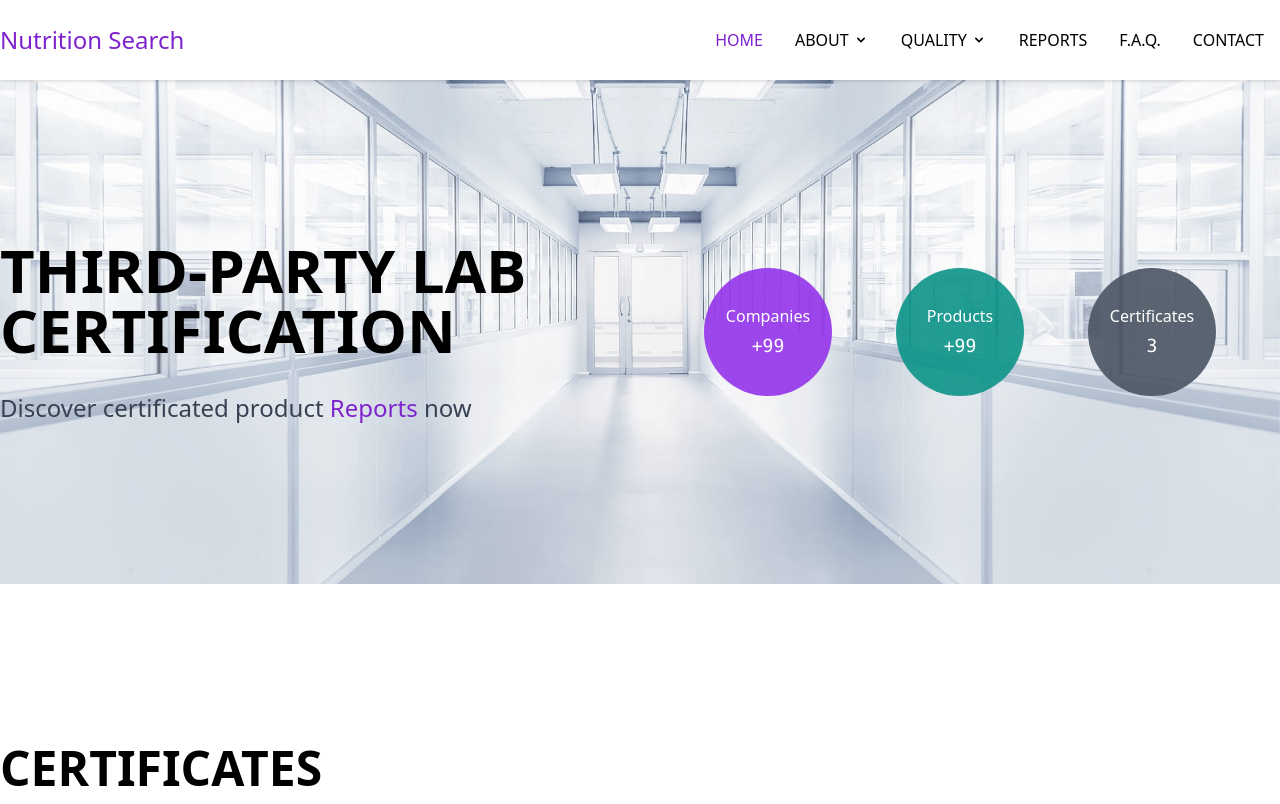
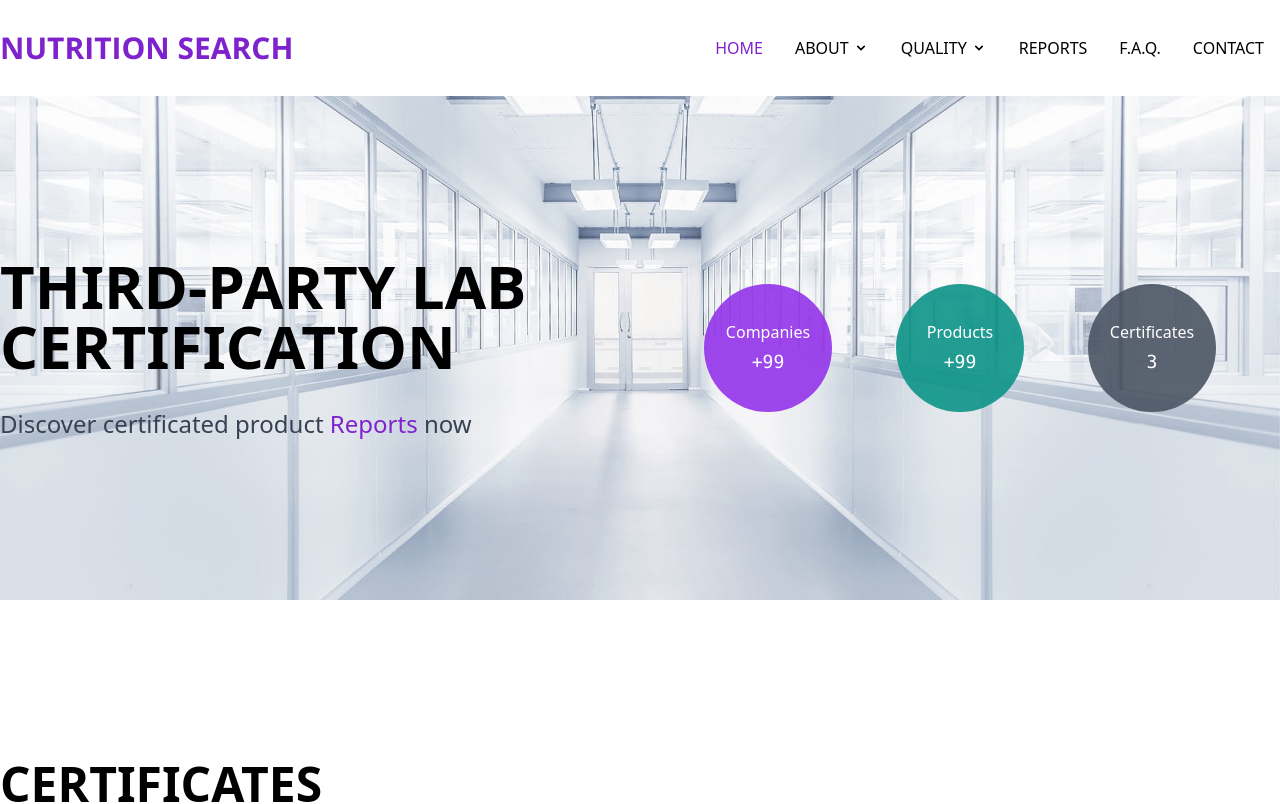
Before and after one commit to bedirhanyildirim/bedue, a Vue app: page / in a window 1280 px wide. Shown: the top 804 px of the page. Built offline with nearby package versions, Linux system fonts and the light colour scheme; no server answers.

Commit message:
feat: navbar shrink

```diff
--- a/index.html
+++ b/index.html
@@ -5,6 +5,9 @@
     <link rel="icon" href="/favicon.ico" />
     <meta name="viewport" content="width=device-width, initial-scale=1.0" />
     <title>bedue</title>
+    <link rel="preconnect" href="https://fonts.googleapis.com">
+    <link rel="preconnect" href="https://fonts.gstatic.com" crossorigin>
+    <link href="https://fonts.googleapis.com/css2?family=Open+Sans:wght@700&display=swap" rel="stylesheet">
   </head>
   <body>
     <div id="app"></div>
--- a/src/components/frontend/layout/navbar.vue
+++ b/src/components/frontend/layout/navbar.vue
@@ -1,12 +1,12 @@
 <template>
-    <header class="fixed top-0 left-0 right-0 h-20 z-10 bg-white flex justify-center items-center drop-shadow">
-      <div class="max-w-screen-xl w-full flex justify-between items-center">
-        <router-link to="/" class="text-2xl font-medium">
-          <span class="text-purple-700">Nutrition Search</span>
+    <header id="fe-header-nav" class="fixed top-0 left-0 right-0 h-24 z-10 bg-white flex justify-center items-center transition-all transform-gpu">
+      <div class="max-w-screen-xl w-full flex justify-between items-center h-full">
+        <router-link to="/" id="fe-header-logo" class="text-3xl font-medium">
+          <span class="text-purple-700 uppercase font-['Open_Sans']">Nutrition Search</span>
         </router-link>
-        <div class="bg-white flex flex-row">
+        <div class="bg-white flex flex-row h-full items-center">
           <router-link to="/" class="fe-nav-link">Home</router-link>
-          <div class="relative dropdown flex">
+          <div class="relative dropdown flex h-full">
             <router-link to="/about" class="fe-nav-link">
               <div class="flex flex-row items-center justify-between">
                 <span>About</span>
@@ -17,7 +17,7 @@
                 </span>
               </div>
             </router-link>
-            <ul class="absolute left-0 top-[80px] border w-auto bg-white hidden flex-col overflow-hidden transition-all">
+            <ul id="fe-navbar-dropdown-1" class="absolute left-0 top-[96px] border w-auto bg-white hidden flex-col overflow-hidden transition-all">
               <li>
                 <router-link to="/about/FORCCW" class="fe-nav-link-dropdown">What is FORCCW</router-link>
               </li>
@@ -29,7 +29,7 @@
               </li>
             </ul>
           </div>
-          <div class="relative dropdown flex">
+          <div class="relative dropdown flex h-full">
             <router-link to="/quality" class="fe-nav-link">
               <div class="flex flex-row items-center justify-between">
                 <span>Quality</span>
@@ -40,7 +40,7 @@
                 </span>
               </div>
             </router-link>
-            <ul class="absolute left-0 top-[80px] border w-auto bg-white hidden flex-col overflow-hidden transition-all">
+            <ul id="fe-navbar-dropdown-2" class="absolute left-0 top-[96px] border w-auto bg-white hidden flex-col overflow-hidden transition-all">
               <li class="border-b">
                 <router-link to="/quality/certificates" class="fe-nav-link-dropdown pb-2">
                   <div class="flex flex-row items-center justify-between">
@@ -82,7 +82,37 @@
 
 <script>
 export default {
-
+  created() {
+    window.addEventListener('scroll', this.handleScroll)
+  },
+  destroyed() {
+    window.removeEventListener('scroll', this.handleScroll)
+  },
+  methods: {
+    handleScroll: function(){
+      if (document.body.scrollTop > 80 || document.documentElement.scrollTop > 80) {
+        document.getElementById('fe-header-nav').classList.add('drop-shadow')
+        document.getElementById('fe-header-nav').classList.add('h-16')
+        document.getElementById('fe-header-nav').classList.remove('h-24')
+        document.getElementById('fe-header-logo').classList.add('text-xl')
+        document.getElementById('fe-header-logo').classList.remove('text-3xl')
+        document.getElementById('fe-navbar-dropdown-1').classList.add('top-[64px]')
+        document.getElementById('fe-navbar-dropdown-1').classList.remove('top-[96px]')
+        document.getElementById('fe-navbar-dropdown-2').classList.add('top-[64px]')
+        document.getElementById('fe-navbar-dropdown-2').classList.remove('top-[96px]')
+      } else {
+        document.getElementById('fe-header-nav').classList.remove('drop-shadow')
+        document.getElementById('fe-header-nav').classList.add('h-24')
+        document.getElementById('fe-header-nav').classList.remove('h-16')
+        document.getElementById('fe-header-logo').classList.add('text-3xl')
+        document.getElementById('fe-header-logo').classList.remove('text-xl')
+        document.getElementById('fe-navbar-dropdown-1').classList.add('top-[96px]')
+        document.getElementById('fe-navbar-dropdown-1').classList.remove('top-[64px]')
+        document.getElementById('fe-navbar-dropdown-2').classList.add('top-[96px]')
+        document.getElementById('fe-navbar-dropdown-2').classList.remove('top-[64px]')
+      }
+    }
+  }
 }
 </script>
 
--- a/src/index.css
+++ b/src/index.css
@@ -10,7 +10,7 @@
         @apply bg-purple-700 text-white
     }
     .fe-nav-link {
-        @apply px-4 uppercase font-medium text-black hover:text-purple-700 transition-colors whitespace-nowrap py-7
+        @apply px-4 uppercase font-medium text-black hover:text-purple-700 transition-colors whitespace-nowrap h-full flex items-center
     }
     .fe-nav-link.router-link-active, .fe-nav-link.router-link-active.router-link-exact-active {
         @apply text-purple-700
--- a/src/layouts/Frontend.vue
+++ b/src/layouts/Frontend.vue
@@ -1,7 +1,7 @@
 <template>
   <div class="flex flex-col items-center min-h-screen bg-white">
     <navbar></navbar>
-    <div class="flex w-full justify-center bg-white items-center mt-20">
+    <div class="flex w-full justify-center bg-white items-center mt-24">
       <router-view/>
     </div>
     <fefooter></fefooter>
--- a/tailwind.config.js
+++ b/tailwind.config.js
@@ -9,7 +9,7 @@ module.exports = {
       backgroundImage: {
         'hero-image-01': "url('src/assets/images/lab-01-low.jpg')"
       }
-    },
+    }
   },
   plugins: [],
 }
```
